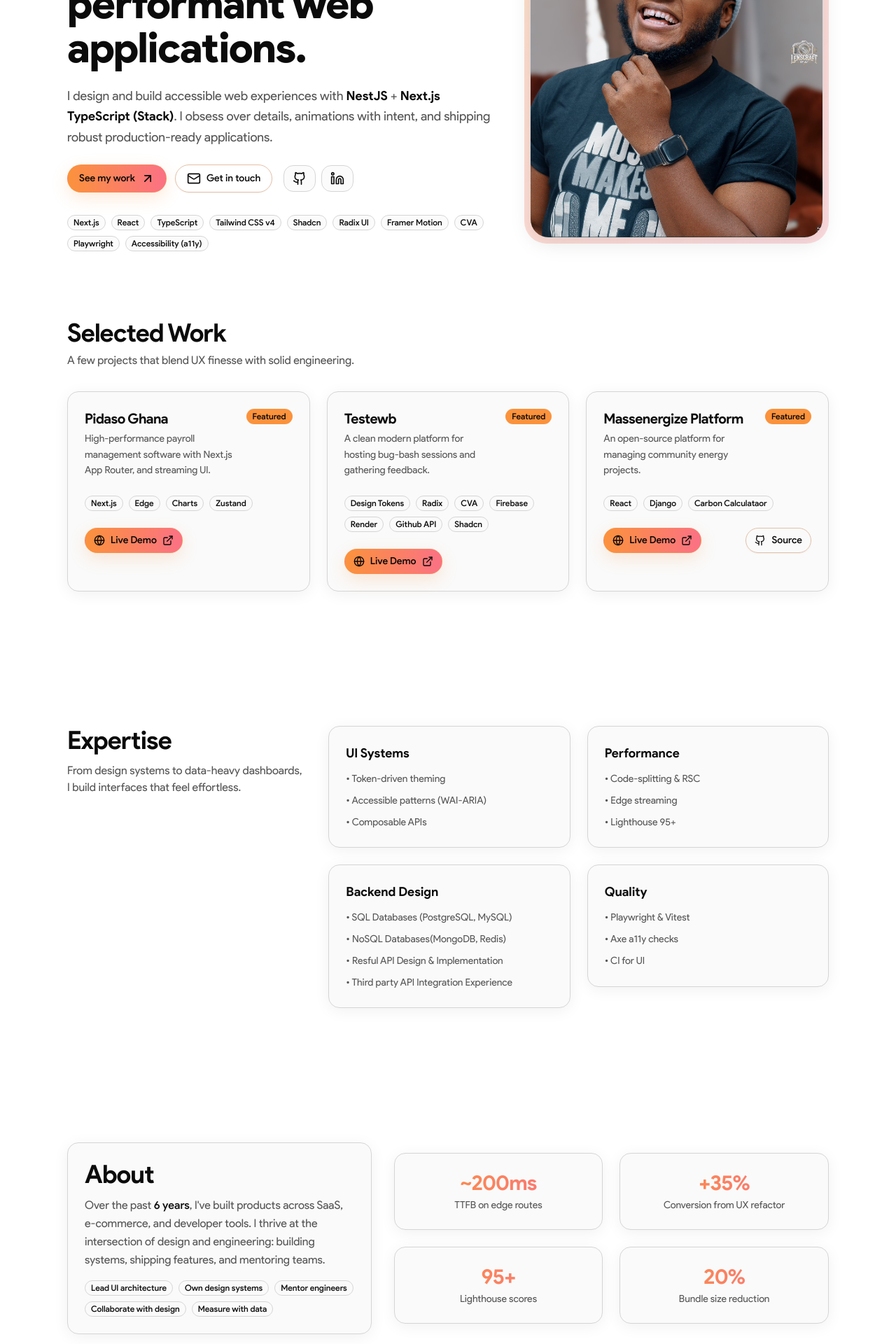
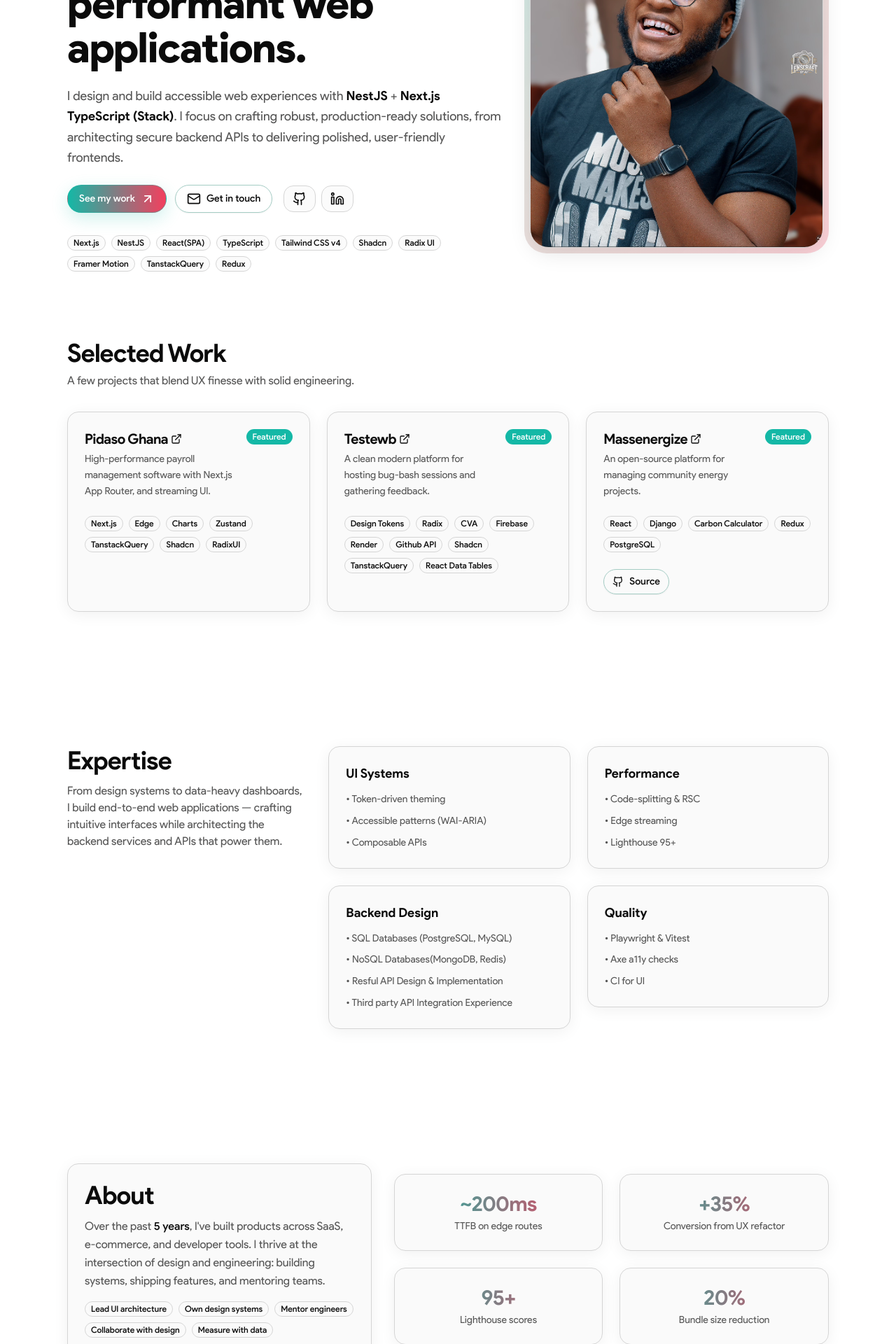
Before and after one commit to frimpongopoku/pw, a Next.js app: page / in a window 1280 px wide. Shown: the part 360-2280 px from the top of the page at 70% size. Built offline with nearby package versions, Linux system fonts and the light colour scheme.

Commit message:
feat: add contribution URL to ProjectCardProps and update ProjectCard component for enhanced project details

```diff
--- a/src/app/page.tsx
+++ b/src/app/page.tsx
@@ -102,6 +102,7 @@ const ProjectCard: React.FC<ProjectCardProps> = ({
   description,
   tags,
   href,
+  contribution_url,
   repo,
 }) => (
   <motion.div
@@ -113,10 +114,17 @@ const ProjectCard: React.FC<ProjectCardProps> = ({
       <Card className="h-full bg-transparent border-0 shadow-none">
         <CardHeader className="flex flex-row items-start justify-between gap-4">
           <div className="space-y-1">
-            <h3 className="text-xl font-semibold tracking-tight text-fg-token">
-              {title}
+            <Link
+              href={href || "#"}
+              target="_blank"
+              className=""
+              rel="noopener noreferrer"
+            >
+              <h3 className="text-xl hover:underline inline-flex items-center gap-1 cursor-pointer font-semibold tracking-tight text-fg-token">
+                {title} <ExternalLink className="size-4 inline" />
               </h3>
-            <p className="text-sm leading-relaxed text-muted-token">
+            </Link>
+            <p className="text-sm mt-1 leading-relaxed text-muted-token">
               {description}
             </p>
           </div>
@@ -138,17 +146,34 @@ const ProjectCard: React.FC<ProjectCardProps> = ({
           ))}
         </CardContent>
         <CardFooter className="flex items-center justify-between gap-2">
-          <Button asChild className="rounded-full btn-primary">
+          {/* <Button asChild className="rounded-full btn-primary">
               <Link
                 href={href}
                 target="_blank"
                 rel="noopener noreferrer"
                 className="inline-flex items-center gap-2"
               >
-              <Globe className="size-4" /> Live Demo{" "}
+                <Globe className="size-4" /> Demo{" "}
                 <ExternalLink className="size-4" />
               </Link>
+            </Button> */}
+          {contribution_url ? (
+            <Button
+              asChild
+              variant="outline"
+              className="rounded-full btn-primary"
+            >
+              <Link
+                href="#"
+                target="_blank"
+                rel="noopener noreferrer"
+                className="inline-flex items-center gap-2"
+              >
+                My Contribution <ExternalLink className="size-4" />
+              </Link>
             </Button>
+          ) : null}
+
           {repo && (
             <Button
               asChild
@@ -271,7 +296,15 @@ export default function Portfolio(): React.ReactElement {
       title: "Pidaso Ghana",
       description:
         "High-performance payroll management software with Next.js App Router, and streaming UI.",
-      tags: ["Next.js", "Edge", "Charts", "Zustand"],
+      tags: [
+        "Next.js",
+        "Edge",
+        "Charts",
+        "Zustand",
+        "TanstackQuery",
+        "Shadcn",
+        "RadixUI",
+      ],
       href: "https://pidaso.com",
       // repo: "https://github.com/frimpongopoku/realtime-dashboard",
     },
@@ -287,24 +320,31 @@ export default function Portfolio(): React.ReactElement {
         "Render",
         "Github API",
         "Shadcn",
+        "TanstackQuery",
+        "React Data Tables",
       ],
       href: "https://testewb.com",
       // repo: "https://github.com/frimpongopoku/design-system",
     },
     {
-      title: "Massenergize Platform",
+      title: "Massenergize",
       description:
         "An open-source platform for managing community energy projects.",
-      tags: ["React", "Django", "Carbon Calculataor"],
+      tags: ["React", "Django", "Carbon Calculator", "Redux", "PostgreSQL"],
       href: "https://your-demo-url.com/3d-explorer",
       repo: "https://github.com/frimpongopoku/3d-explorer",
     },
   ];
 
   useEffect(() => {
-    setTheme(resolvedTheme === "dark" ? "dark" : "light");
+    const isDark = resolvedTheme === "dark";
+    setTheme(isDark ? "dark" : "light");
     if (window !== undefined) {
       document.documentElement.setAttribute("data-theme", resolvedTheme!);
+      document.documentElement.setAttribute(
+        "data-accent",
+        isDark ? "orange-rose" : "teal-coral"
+      );
     }
   }, [resolvedTheme]);
   return (
@@ -535,8 +575,9 @@ export default function Portfolio(): React.ReactElement {
               <span className="font-semibold text-fg-token">
                 TypeScript (Stack)
               </span>
-              . I obsess over details, animations with intent, and shipping
-              robust production-ready applications.
+              . I focus on crafting robust, production-ready solutions, from
+              architecting secure backend APIs to delivering polished,
+              user-friendly frontends.
             </p>
             <div className="flex flex-wrap items-center gap-3">
               <Button
@@ -572,15 +613,15 @@ export default function Portfolio(): React.ReactElement {
             <div className="flex flex-wrap gap-2 pt-2">
               {[
                 "Next.js",
-                "React",
+                "NestJS",
+                "React(SPA)",
                 "TypeScript",
                 "Tailwind CSS v4",
                 "Shadcn",
                 "Radix UI",
                 "Framer Motion",
-                "CVA",
-                "Playwright",
-                "Accessibility (a11y)",
+                "TanstackQuery",
+                "Redux",
               ].map((label) => (
                 <TechBadge key={label} label={label} />
               ))}
@@ -634,6 +675,7 @@ export default function Portfolio(): React.ReactElement {
                     </p>
                   </div> */}
                 </div>
+
                 <div className="w-full text-center hidden animate-in group-hover:block my-2">
                   <small>Yhup, that's me! Smiling is my default</small>
                 </div>
@@ -676,8 +718,9 @@ export default function Portfolio(): React.ReactElement {
               Expertise
             </h2>
             <p className="text-muted-token">
-              From design systems to data-heavy dashboards, I build interfaces
-              that feel effortless.
+              From design systems to data-heavy dashboards, I build end-to-end
+              web applications — crafting intuitive interfaces while
+              architecting the backend services and APIs that power them.
             </p>
           </div>
           <motion.div
@@ -750,7 +793,7 @@ export default function Portfolio(): React.ReactElement {
                 </h2>
                 <p className="text-muted-token mt-3 leading-relaxed">
                   Over the past{" "}
-                  <span className="font-medium text-fg-token">6 years</span>,
+                  <span className="font-medium text-fg-token">5 years</span>,
                   I've built products across SaaS, e-commerce, and developer
                   tools. I thrive at the intersection of design and engineering:
                   building systems, shipping features, and mentoring teams.
@@ -816,9 +859,9 @@ export default function Portfolio(): React.ReactElement {
               Let's build something great
             </h2>
             <p className="text-muted-token mt-3 max-w-2xl mx-auto">
-              I'm currently exploring senior/principal roles and consulting
-              opportunities. If you have an interesting problem, I'd love to
-              hear about it.
+              I'm currently exploring more stable roles. If you have an
+              interesting problem, I'd love to hear about it. Feel free to reach
+              out via any of the channels below!
             </p>
             <div className="mt-6 flex items-center justify-center gap-3">
               <Button asChild size="lg" className="rounded-full btn-primary">
@@ -848,7 +891,7 @@ export default function Portfolio(): React.ReactElement {
             </div>
 
             {/* Accent pickers (desktop) */}
-            <div className="mt-8 hidden sm:flex items-center justify-center gap-2">
+            {/* <div className="mt-8 hidden sm:flex items-center justify-center gap-2">
               {[
                 ["teal-coral", "Teal+Coral"],
                 ["mint-indigo", "Mint+Indigo"],
@@ -865,7 +908,7 @@ export default function Portfolio(): React.ReactElement {
                   {label}
                 </button>
               ))}
-            </div>
+            </div> */}
           </div>
         </SoftCard>
       </Section>
--- a/src/app/types/index.ts
+++ b/src/app/types/index.ts
@@ -40,6 +40,7 @@ export interface ProjectCardProps {
   tags: string[];
   href: string;
   repo?: string;
+  contribution_url?: string;
 }
 
 export interface NavigationItem {
```
Also changed, not shown: 1 other file (tests, documents, lock files or other folders). Lines whose indentation alone changed are shown as unchanged.
